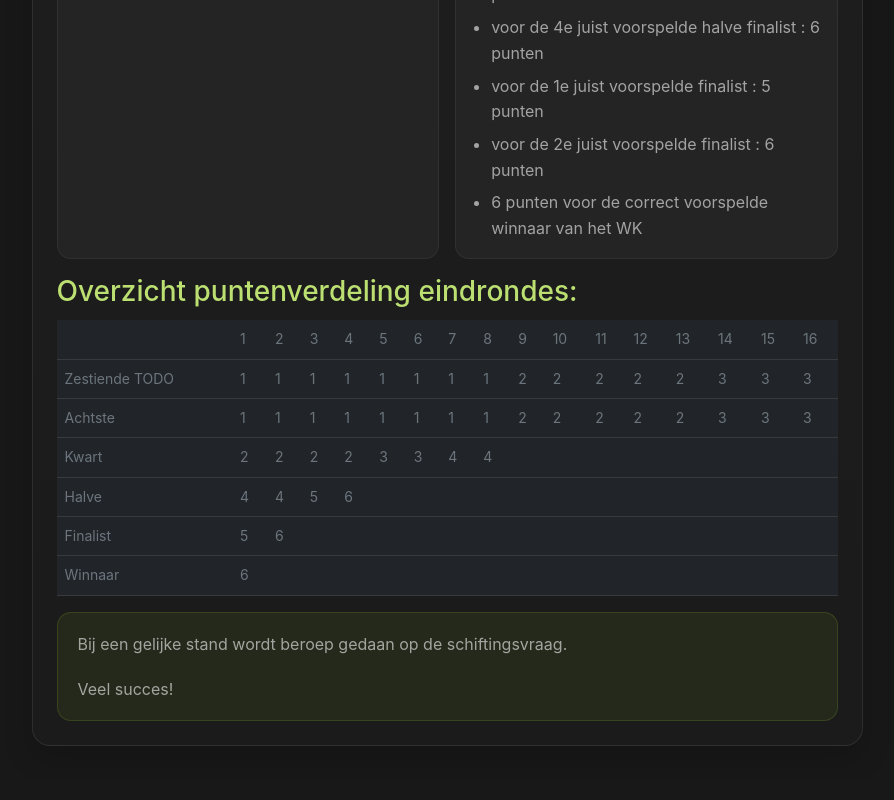
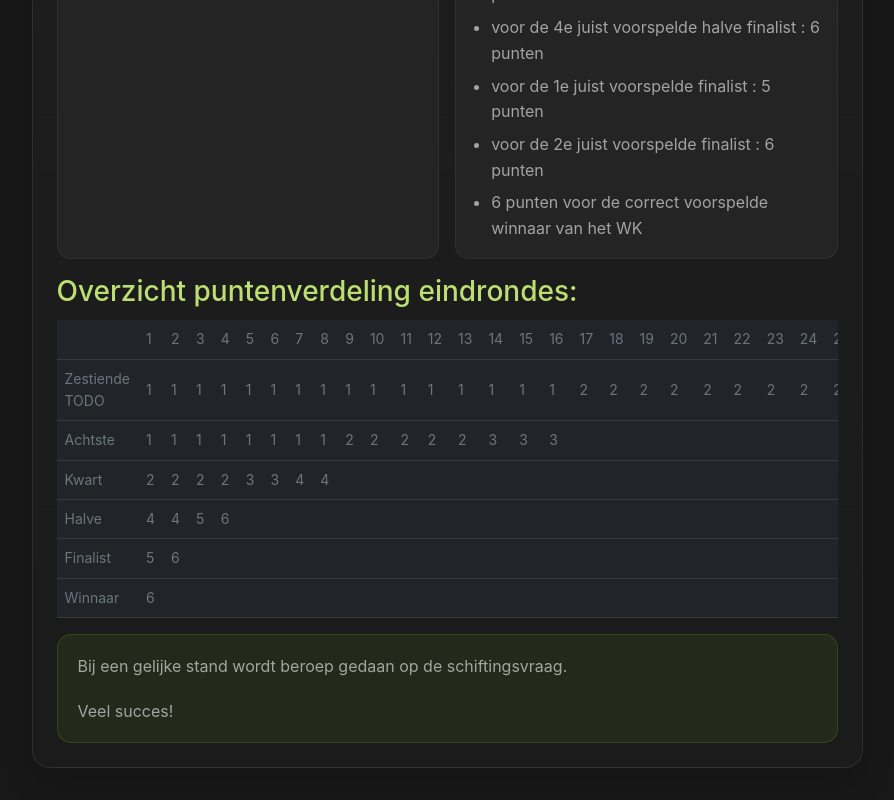
Before and after one commit to betza3500-lab/betza, a Vue app in the folder frontend/: page / in a window 1280 px wide. Shown: the part 2834-3634 px from the top of the page, without its empty margins (193-1087 px from the left). Before the commit the page ends 3612 px from the top, so only its background shows below. Built offline with nearby package versions, Linux system fonts and the light colour scheme; no server answers; what vue-loading-overlay would draw is missing.

Commit message:
Add additional table rows to HomeView

```diff
--- a/frontend/src/views/HomeView.vue
+++ b/frontend/src/views/HomeView.vue
@@ -313,6 +313,22 @@ q {
                 <td>14</td>
                 <td>15</td>
                 <td>16</td>
+                <td>17</td>
+                <td>18</td>
+                <td>19</td>
+                <td>20</td>
+                <td>21</td>
+                <td>22</td>
+                <td>23</td>
+                <td>24</td>
+                <td>25</td>
+                <td>26</td>
+                <td>27</td>
+                <td>28</td>
+                <td>29</td>
+                <td>30</td>
+                <td>31</td>
+                <td>32</td>
               </tr>
             </thead>
             <tbody>
@@ -326,11 +342,27 @@ q {
                 <td>1</td>
                 <td>1</td>
                 <td>1</td>
+                <td>1</td>
+                <td>1</td>
+                <td>1</td>
+                <td>1</td>
+                <td>1</td>
+                <td>1</td>
+                <td>1</td>
+                <td>1</td>
                 <td>2</td>
                 <td>2</td>
                 <td>2</td>
                 <td>2</td>
                 <td>2</td>
+                <td>2</td>
+                <td>2</td>
+                <td>2</td>
+                <td>2</td>
+                <td>2</td>
+                <td>2</td>
+                <td>2</td>
+                <td>3</td>
                 <td>3</td>
                 <td>3</td>
                 <td>3</td>
@@ -353,6 +385,22 @@ q {
                 <td>3</td>
                 <td>3</td>
                 <td>3</td>
+                <td>&nbsp;</td>
+                <td>&nbsp;</td>
+                <td>&nbsp;</td>
+                <td>&nbsp;</td>
+                <td>&nbsp;</td>
+                <td>&nbsp;</td>
+                <td>&nbsp;</td>
+                <td>&nbsp;</td>
+                <td>&nbsp;</td>
+                <td>&nbsp;</td>
+                <td>&nbsp;</td>
+                <td>&nbsp;</td>
+                <td>&nbsp;</td>
+                <td>&nbsp;</td>
+                <td>&nbsp;</td>
+                <td>&nbsp;</td>
               </tr>
               <tr>
                 <td>Kwart</td>
@@ -364,6 +412,22 @@ q {
                 <td>3</td>
                 <td>4</td>
                 <td>4</td>
+                <td>&nbsp;</td>
+                <td>&nbsp;</td>
+                <td>&nbsp;</td>
+                <td>&nbsp;</td>
+                <td>&nbsp;</td>
+                <td>&nbsp;</td>
+                <td>&nbsp;</td>
+                <td>&nbsp;</td>
+                <td>&nbsp;</td>
+                <td>&nbsp;</td>
+                <td>&nbsp;</td>
+                <td>&nbsp;</td>
+                <td>&nbsp;</td>
+                <td>&nbsp;</td>
+                <td>&nbsp;</td>
+                <td>&nbsp;</td>
                 <td>&nbsp;</td>
                 <td>&nbsp;</td>
                 <td>&nbsp;</td>
@@ -391,11 +455,43 @@ q {
                 <td>&nbsp;</td>
                 <td>&nbsp;</td>
                 <td>&nbsp;</td>
+                <td>&nbsp;</td>
+                <td>&nbsp;</td>
+                <td>&nbsp;</td>
+                <td>&nbsp;</td>
+                <td>&nbsp;</td>
+                <td>&nbsp;</td>
+                <td>&nbsp;</td>
+                <td>&nbsp;</td>
+                <td>&nbsp;</td>
+                <td>&nbsp;</td>
+                <td>&nbsp;</td>
+                <td>&nbsp;</td>
+                <td>&nbsp;</td>
+                <td>&nbsp;</td>
+                <td>&nbsp;</td>
+                <td>&nbsp;</td>
               </tr>
               <tr>
                 <td>Finalist</td>
                 <td>5</td>
                 <td>6</td>
+                <td>&nbsp;</td>
+                <td>&nbsp;</td>
+                <td>&nbsp;</td>
+                <td>&nbsp;</td>
+                <td>&nbsp;</td>
+                <td>&nbsp;</td>
+                <td>&nbsp;</td>
+                <td>&nbsp;</td>
+                <td>&nbsp;</td>
+                <td>&nbsp;</td>
+                <td>&nbsp;</td>
+                <td>&nbsp;</td>
+                <td>&nbsp;</td>
+                <td>&nbsp;</td>
+                <td>&nbsp;</td>
+                <td>&nbsp;</td>
                 <td>&nbsp;</td>
                 <td>&nbsp;</td>
                 <td>&nbsp;</td>
@@ -429,6 +525,22 @@ q {
                 <td>&nbsp;</td>
                 <td>&nbsp;</td>
                 <td>&nbsp;</td>
+                <td>&nbsp;</td>
+                <td>&nbsp;</td>
+                <td>&nbsp;</td>
+                <td>&nbsp;</td>
+                <td>&nbsp;</td>
+                <td>&nbsp;</td>
+                <td>&nbsp;</td>
+                <td>&nbsp;</td>
+                <td>&nbsp;</td>
+                <td>&nbsp;</td>
+                <td>&nbsp;</td>
+                <td>&nbsp;</td>
+                <td>&nbsp;</td>
+                <td>&nbsp;</td>
+                <td>&nbsp;</td>
+                <td>&nbsp;</td>
               </tr>
             </tbody>
               </table>
```
